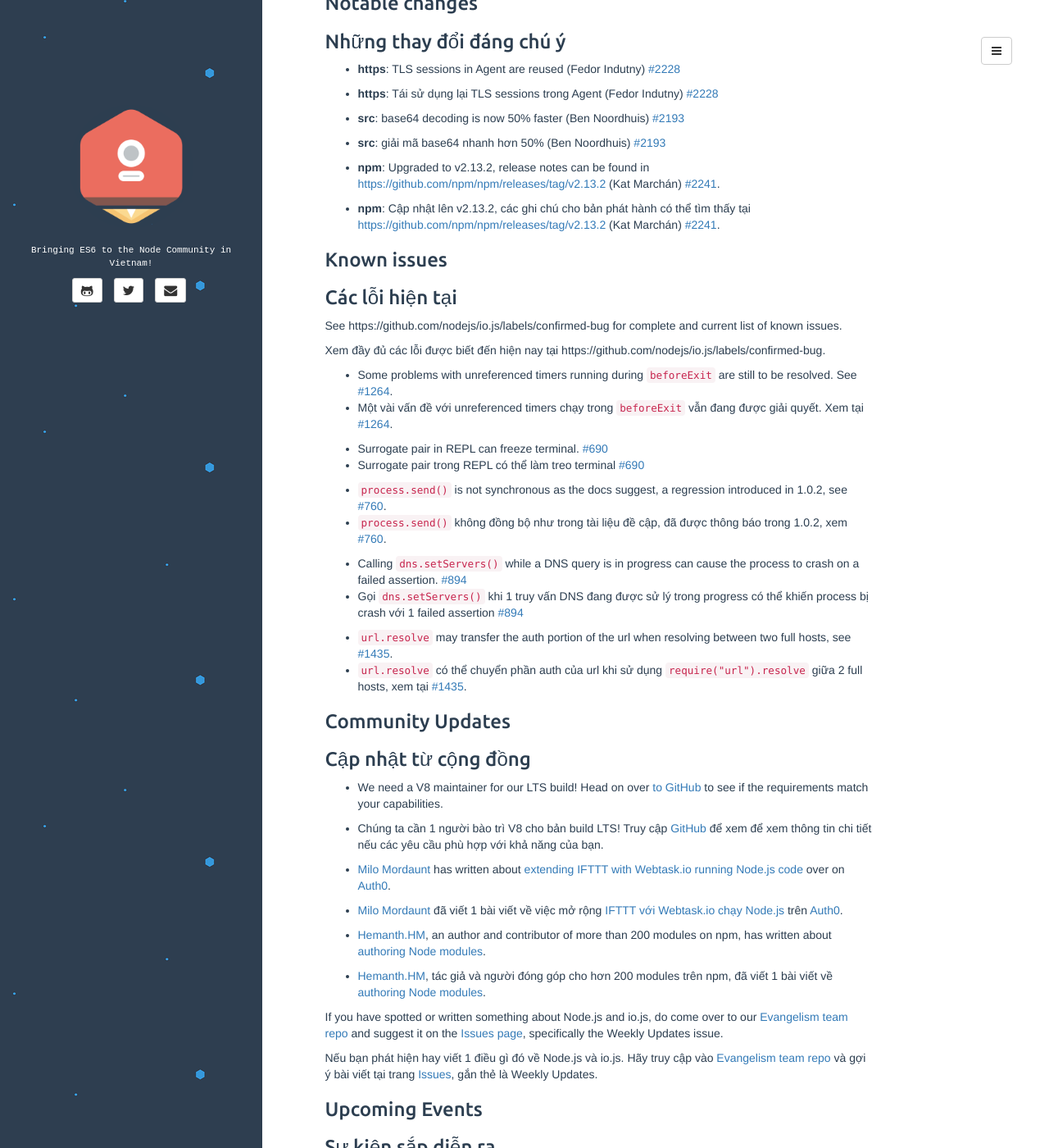
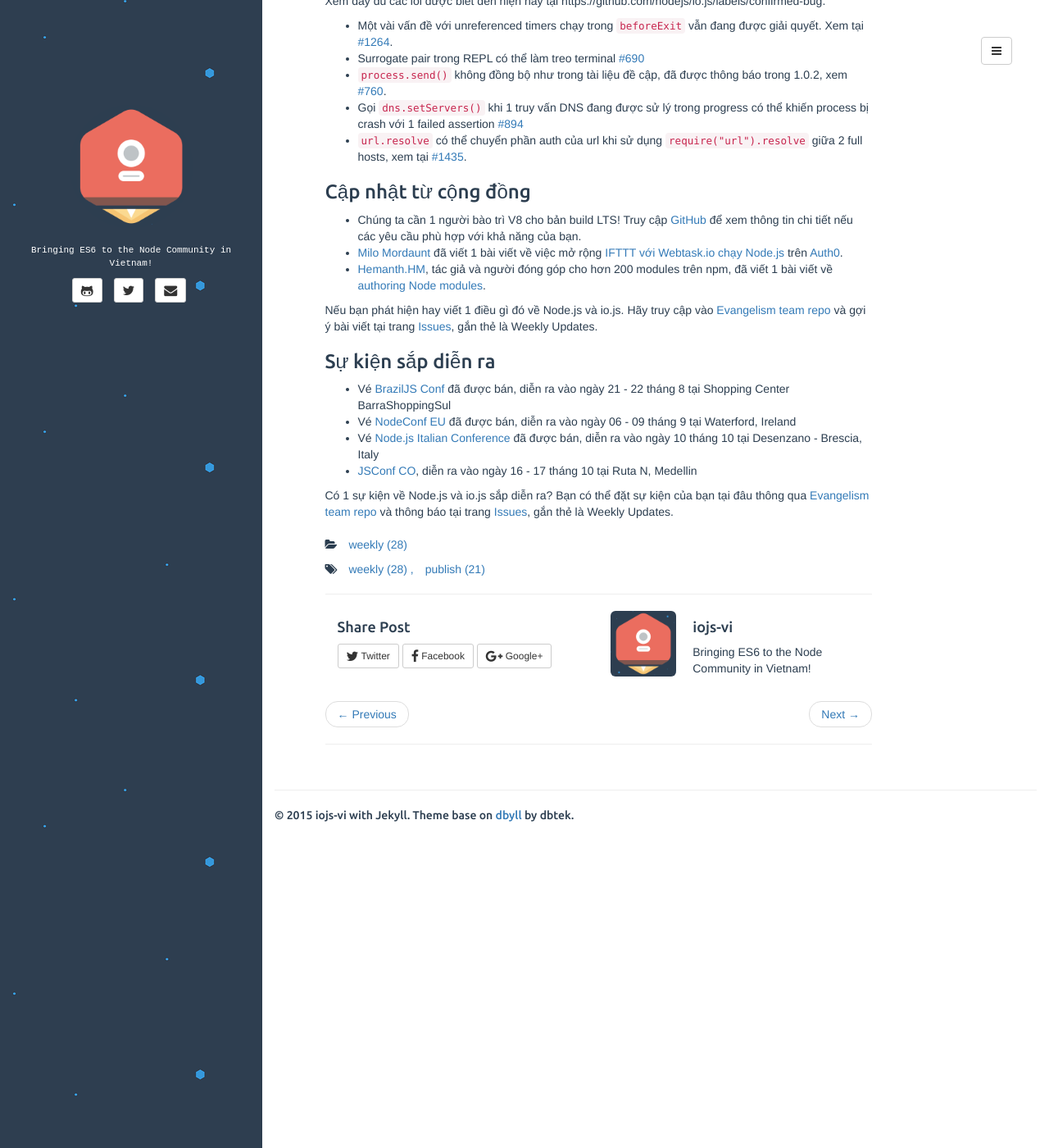
Before and after one commit to nodejs/nodejs-vi, a Jekyll site: the page built from _posts/2015-08-17-weekly-update-1.md, in a window 1280 px wide and 1400 px high, scrolled down 494 px. Shown: the whole window at 82% size. Built offline with Jekyll 4.4.1, drawn with Linux system fonts in a browser that asks for light colours; nearby versions of some CDN libraries; comment, search, counter and statistics services are not loaded; some of the changed text lies outside the part shown.

Commit message:
publish weekly update ngay 31-07

```diff
--- a/_posts/2015-08-17-weekly-update-1.md
+++ b/_posts/2015-08-17-weekly-update-1.md
@@ -2,103 +2,49 @@
 layout: post
 title: weekly update 2015-07-31
 categories: [weekly]
-tags: [weekly, draft]
+tags: [weekly, publish]
 description: Thông tin cập nhật tuần 2015-07-31
 ---
 
-### io.js and Node.js News — July 31st
-
 ### Các tin tức mới về io.js và Node.js - 10/31
 
-io.js v2.5.0 and our call for an LTS build V8 maintainer.
-
-io.js v2.5.0 và lời mời cho 1 vị trí 1 bảo trì V8 cho LTS build.
-
-### io.js 2.5 Release
+io.js v2.5.0 và lời mời cho 1 vị trí bảo trì V8 cho LTS build.
 
 ### Phát hành io.js 2.5
 
-This week we have released io.js [v2.5.0](https://iojs.org/dist/v2.5.0/). The complete changelog for this version and previous releases can be found [on GitHub](https://github.com/nodejs/io.js/blob/master/CHANGELOG.md).
-
 Tuần này chúng ta có 1 bản phát hành io.js là [v2.5.0](https://iojs.org/dist/v2.5.0/), toàn bộ các thay đổi có thể tìm thấy [trên GitHub](https://github.com/nodejs/io.js/blob/master/CHANGELOG.md).
-
-### Notable changes
 
 ### Những thay đổi đáng chú ý
 
-* **https**: TLS sessions in Agent are reused (Fedor Indutny) [#2228](https://github.com/nodejs/io.js/pull/2228)
-
 * **https**: Tái sử dụng lại TLS sessions trong Agent (Fedor Indutny) [#2228](https://github.com/nodejs/io.js/pull/2228)
-
-* **src**: base64 decoding is now 50% faster (Ben Noordhuis) [#2193](https://github.com/nodejs/io.js/pull/2193)
-
 * **src**: giải mã base64 nhanh hơn 50% (Ben Noordhuis) [#2193](https://github.com/nodejs/io.js/pull/2193)
-
-* **npm**: Upgraded to v2.13.2, release notes can be found in <https://github.com/npm/npm/releases/tag/v2.13.2> (Kat Marchán) [#2241](https://github.com/nodejs/io.js/pull/2241).
-
 * **npm**: Cập nhật lên v2.13.2, các ghi chú cho bản phát hành có thể tìm thấy tại <https://github.com/npm/npm/releases/tag/v2.13.2> (Kat Marchán) [#2241](https://github.com/nodejs/io.js/pull/2241).
 
-### Known issues
-
 ### Các lỗi hiện tại
-
-See https://github.com/nodejs/io.js/labels/confirmed-bug for complete and current list of known issues.
 
 Xem đầy đủ các lỗi được biết đến hiện nay tại
 https://github.com/nodejs/io.js/labels/confirmed-bug.
 
-* Some problems with unreferenced timers running during `beforeExit` are still to be resolved. See [#1264](https://github.com/nodejs/io.js/issues/1264).
 * Một vài vấn đề với unreferenced timers chạy trong `beforeExit` vẫn đang được giải quyết. Xem tại [#1264](https://github.com/nodejs/io.js/issues/1264).
-
-* Surrogate pair in REPL can freeze terminal. [#690](https://github.com/nodejs/io.js/issues/690)
 * Surrogate pair trong REPL có thể làm treo terminal [#690](https://github.com/iojs/io.js/issues/690)
-
-* `process.send()` is not synchronous as the docs suggest, a regression introduced in 1.0.2, see [#760](https://github.com/nodejs/io.js/issues/760).
 * `process.send()` không đồng bộ như trong tài liệu đề cập, đã được thông báo trong 1.0.2, xem [#760](https://github.com/iojs/io.js/issues/760).
-
-* Calling `dns.setServers()` while a DNS query is in progress can cause the process to crash on a failed assertion. [#894](https://github.com/nodejs/io.js/issues/894)
 * Gọi `dns.setServers()`  khi 1 truy vấn DNS đang được sử lý trong progress có thể khiến process bị crash với 1 failed assertion [#894](https://github.com/iojs/io.js/issues/894)
-
-* `url.resolve` may transfer the auth portion of the url when resolving between two full hosts, see [#1435](https://github.com/nodejs/io.js/issues/1435).
 * `url.resolve` có thể chuyển phần auth của url khi sử dụng `require("url").resolve` giữa 2 full hosts, xem tại [#1435](https://github.com/iojs/io.js/issues/1435).
-
-### Community Updates
 
 ### Cập nhật từ cộng đồng
 
-* We need a V8 maintainer for our LTS build! Head on over [to GitHub](https://github.com/nodejs/LTS/issues/28) to see if the requirements match your capabilities.
-
 * Chúng ta cần 1 người bào trì V8 cho bản build LTS! Truy cập [GitHub](https://github.com/nodejs/LTS/issues/28)
-để xem để xem thông tin chi tiết nếu các yêu cầu phù hợp với khả năng của bạn.
-
-* [Milo Mordaunt](https://twitter.com/bananaoomarang) has written about [extending IFTTT with Webtask.io running Node.js code](https://auth0.com/blog/2015/07/28/if-this-then-node-dot-js-extending-ifttt-with-webtask-dot-io/?utm_source=io.js+and+Node.js+News&utm_medium=article) over on [Auth0](https://auth0.com/blog).
-
+để xem thông tin chi tiết nếu các yêu cầu phù hợp với khả năng của bạn.
 * [Milo Mordaunt](https://twitter.com/bananaoomarang) đã viết 1 bài viết về việc mở rộng [IFTTT với Webtask.io chạy Node.js ](https://auth0.com/blog/2015/07/28/if-this-then-node-dot-js-extending-ifttt-with-webtask-dot-io/?utm_source=io.js+and+Node.js+News&utm_medium=article) trên [Auth0](https://auth0.com/blog).
-
-* [Hemanth.HM](https://twitter.com/gnumanth), an author and contributor of more than 200 modules on npm, has written about [authoring Node modules](http://h3manth.com/new/blog/2015/authoring-node-modules/?utm_source=io.js+and+Node.js+News&utm_medium=article).
-
 * [Hemanth.HM](https://twitter.com/gnumanth), tác giả và người đóng góp cho hơn 200 modules trên npm, đã viết 1 bài viết về [authoring Node modules](http://h3manth.com/new/blog/2015/authoring-node-modules/?utm_source=io.js+and+Node.js+News&utm_medium=article).
-
-If you have spotted or written something about Node.js and io.js, do come over to our [Evangelism team repo](https://github.com/nodejs/evangelism) and suggest it on the [Issues page](https://github.com/nodejs/evangelism/issues), specifically the Weekly Updates issue.
 
 Nếu bạn phát hiện hay viết 1 điều gì đó về Node.js và io.js. Hãy truy cập vào [Evangelism team repo](https://github.com/nodejs/evangelism) và gợi ý bài viết tại trang [Issues](https://github.com/nodejs/evangelism/issues),  gắn thẻ là Weekly Updates.
 
-### Upcoming Events
-
 ### Sự kiện sắp diễn ra
 
-* [BrazilJS Conf](http://braziljs.com.br/) tickets are on sale, August 21st - 22nd at Shopping Center BarraShoppingSul
 * Vé [BrazilJS Conf](http://braziljs.com.br/) đã được bán, diễn ra vào ngày 21 - 22 tháng 8 tại Shopping Center BarraShoppingSul
-
-* [NodeConf EU](http://nodeconf.eu/) tickets are on sale, September 6th - 9th at Waterford, Ireland
 * Vé [NodeConf EU](http://nodeconf.eu/) đã được bán, diễn ra vào ngày 06 - 09 tháng 9 tại Waterford, Ireland
-
-* [Node.js Italian Conference](http://nodejsconf.it/) tickets are on sale, October 10th at Desenzano - Brescia, Italy
 * Vé [Node.js Italian Conference](http://nodejsconf.it/) đã được bán, diễn ra vào ngày 10 tháng 10 tại Desenzano - Brescia, Italy
-
-* [JSConf CO](http://www.jsconf.co/), October 16th - 17th at Ruta N, Medellin
 * [JSConf CO](http://www.jsconf.co/), diễn ra vào ngày 16 - 17 tháng 10 tại Ruta N, Medellin
 
-Have an event about Node.js and io.js coming up? You can put your events here through the [Evangelism team repo](https://github.com/nodejs/evangelism) and announce it in the [Issues page](https://github.com/nodejs/evangelism/issues), specifically the Weekly Updates issue.
-
 Có 1 sự kiện về Node.js và io.js sắp diễn ra? Bạn có thể đặt sự kiện của bạn tại đâu thông qua [Evangelism team repo](https://github.com/nodejs/evangelism) và thông báo tại trang [Issues](https://github.com/nodejs/evangelism/issues),  gắn thẻ là Weekly Updates.
```
